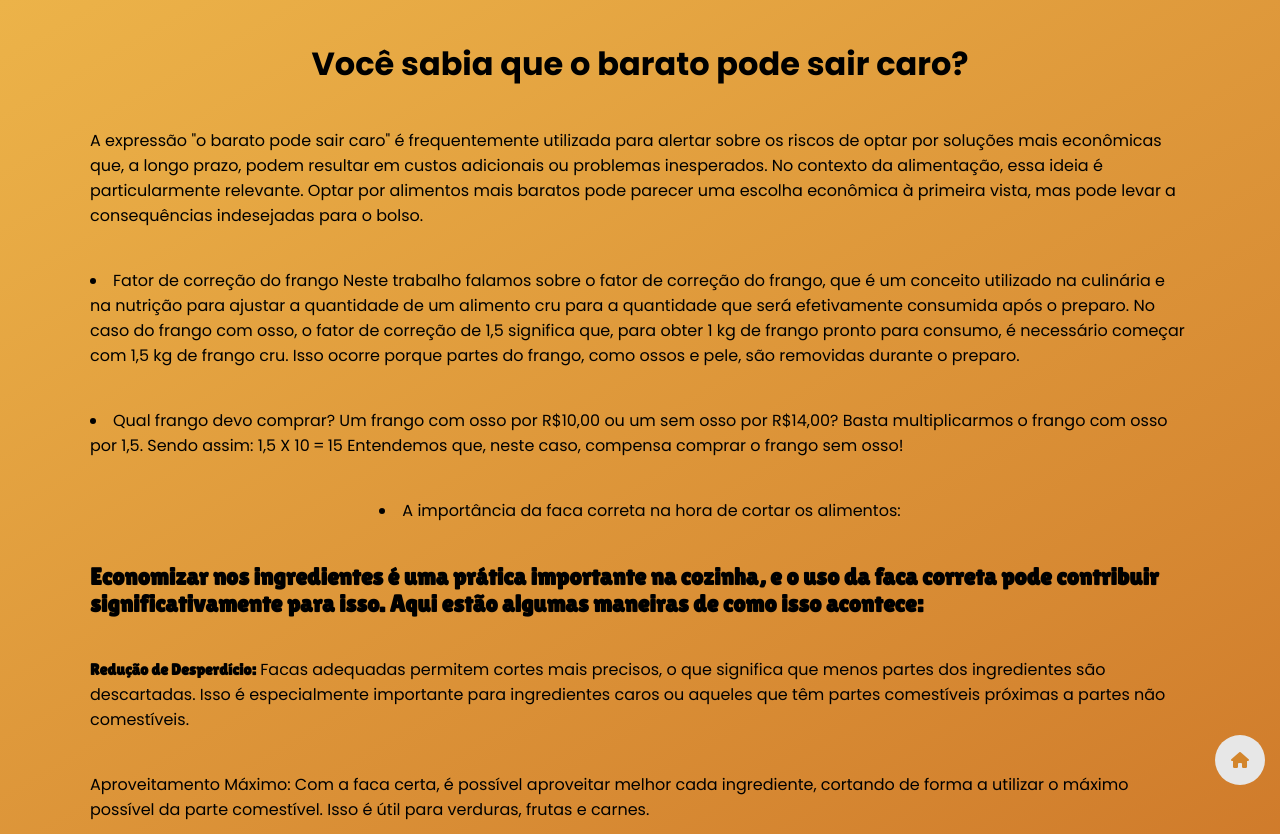
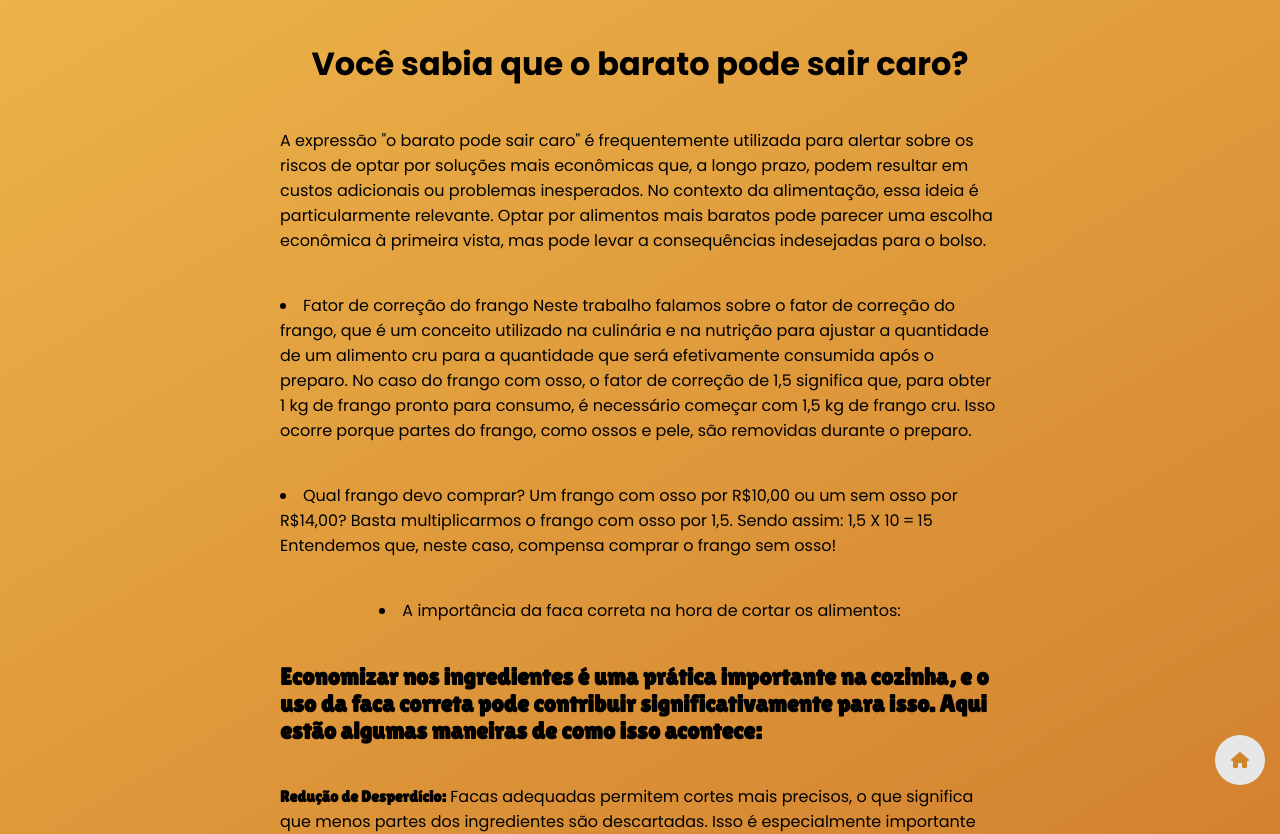
Before and after one commit to Josueledo/marcelaSite, an Angular app: page /saiba in a window 1280 px wide. Shown: the top 834 px of the page. Built offline with nearby package versions, Linux system fonts and the light colour scheme.

Commit message:
Bug: change size of Page Saiba mais

```diff
--- a/src/app/components/saiba/saiba.component.scss
+++ b/src/app/components/saiba/saiba.component.scss
@@ -18,6 +18,7 @@
     flex-direction: column;
     padding: 40px 90px;
     gap: 40px;
+    width: 900px;
     h1,p,ol,li{
       font-family: "Poppins";
 
```
